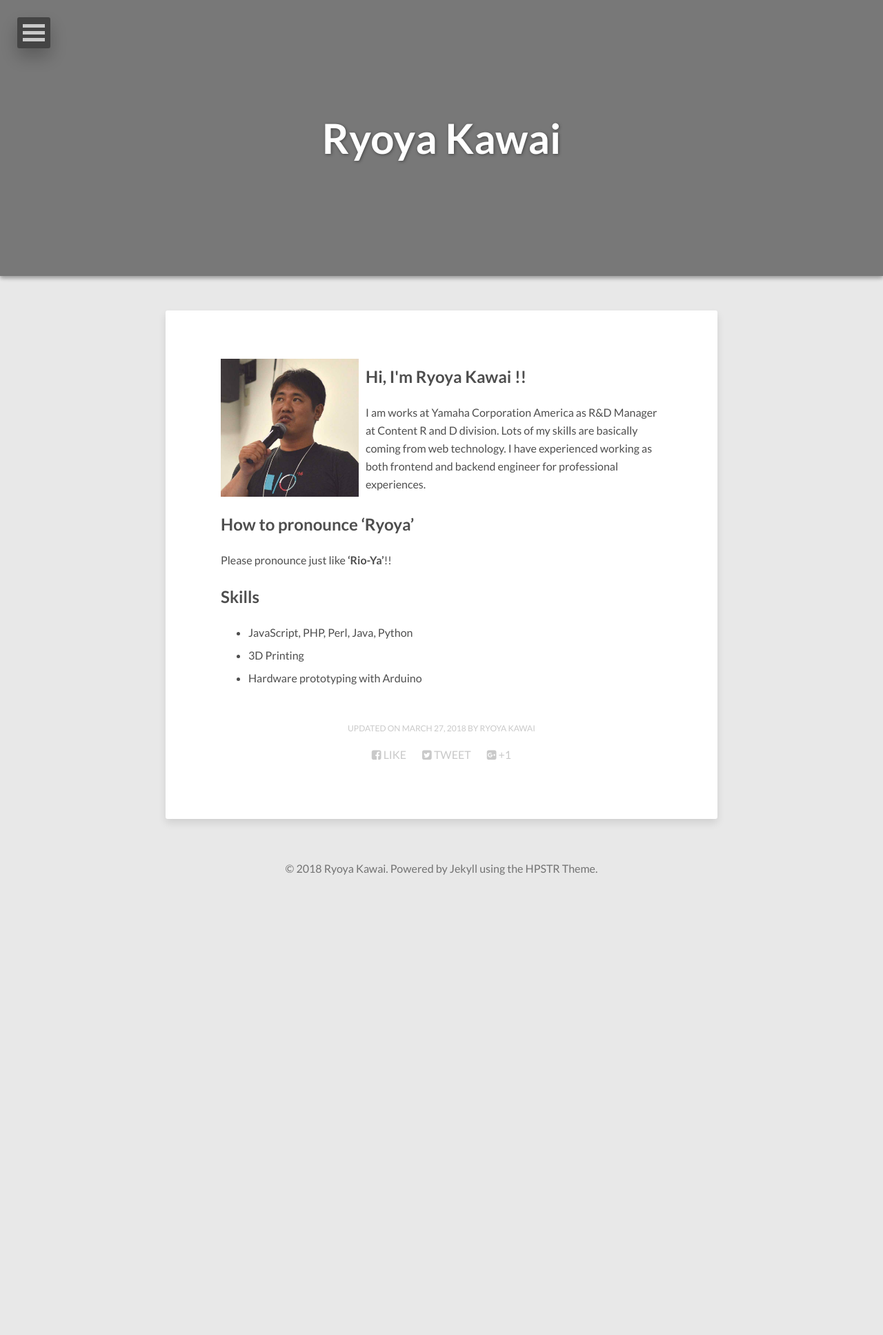
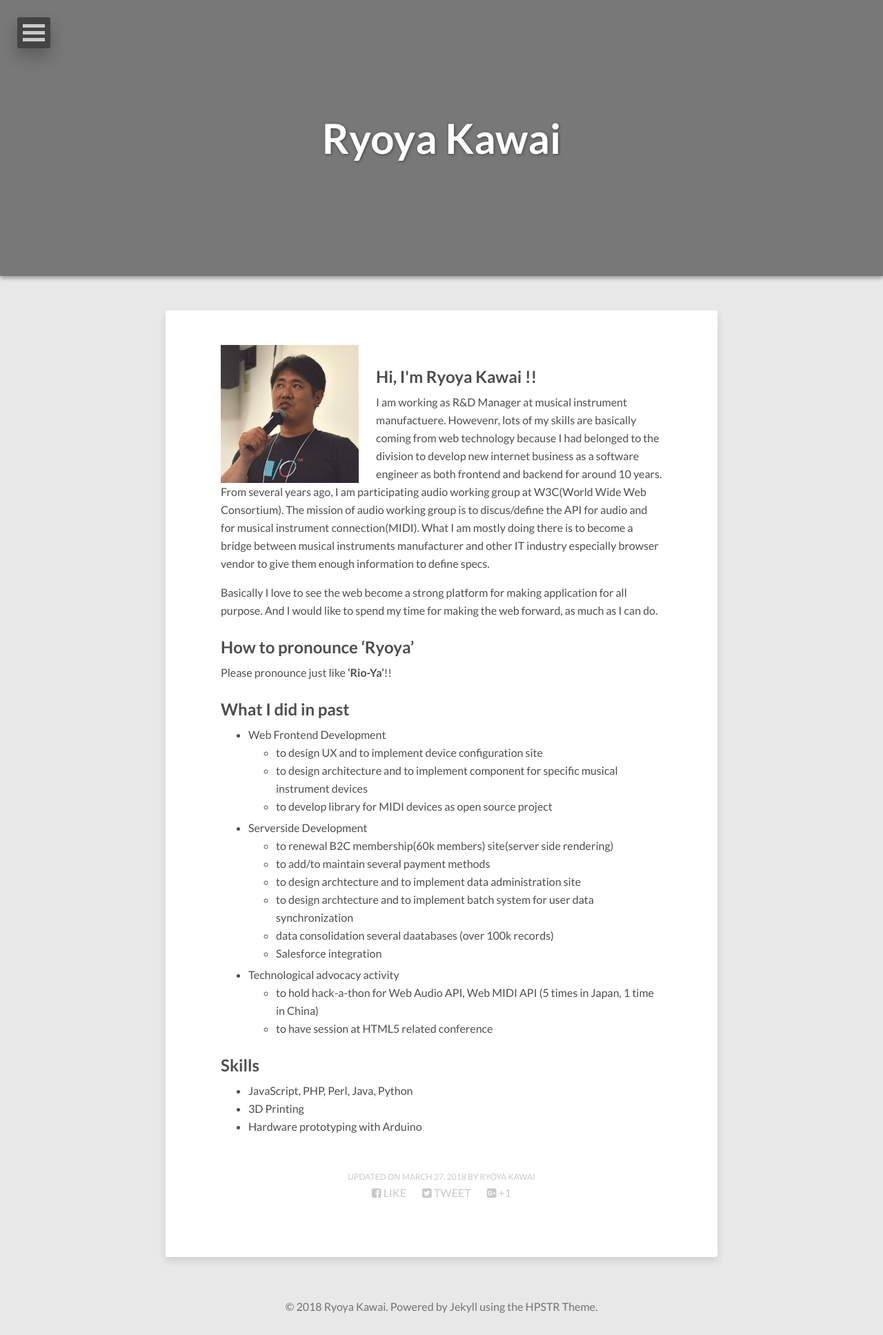
Before and after one commit to ryoyakawai/blog.ryoyakawai.com, a Jekyll site: the page built from about/index.md, in a window 1280 px wide. Shown: the whole page at 69% size. Built offline with Jekyll 4.4.1, drawn with Linux system fonts in a browser that asks for light colours; nearby versions of some CDN libraries; before the commit the page ends 1300 px from its top, so only the background shows below that.

```diff
--- a/_config.yml
+++ b/_config.yml
@@ -29,7 +29,7 @@
 background:
 
 # Analytics and webmaster tools stuff goes here
-google_analytics:
+google_analytics: 'UA-116678332-1'
 google_verify:
 # https://ssl.bing.com/webmaster/configure/verify/ownership Option 2 content= goes here
 #bing_verify:
--- a/about/index.md
+++ b/about/index.md
@@ -11,12 +11,45 @@
 
 <img class="about-profile" src="{{ site.url }}/images/avatar.jpg">
 <h2 class="hiryoya">Hi, I'm Ryoya Kawai !!</h2>
-I am works at Yamaha Corporation America as R&D Manager at Content R and D division. Lots of my skills are basically coming from web technology. I have experienced working as both frontend and backend engineer for professional experiences.
+I am working as R&D Manager at musical instrument manufactuere. Howevenr, lots of my skills are basically coming from web technology because I had belonged to the division to develop new internet business as a software engineer as both frontend and backend for around 10 years.
+From several years ago, I am participating audio working group at W3C(World Wide Web Consortium). The mission of audio working group is to discus/define the API for audio and for musical instrument connection(MIDI). What I am mostly doing there is to become a bridge between musical instruments manufacturer and other IT industry especially browser vendor to give them enough information to define specs.
+<br>
+
+Basically I love to see the web become a strong platform for making application for all purpose.
+And I would like to spend my time for making the web forward, as much as I can do.
 <br clear="left">
 
 ## How to pronounce 'Ryoya'
 Please pronounce just like **'Rio-Ya'**!!
 
+## What I did in past
+
+<ul>
+  <li>Web Frontend Development</li>
+  <ul>
+    <li>to design UX and to implement device configuration site</li>
+    <li>to design architecture and to implement component for specific musical instrument devices</li>
+    <li>to develop library for MIDI devices as open source project</li>
+  </ul>
+  <li>Serverside Development</li>
+  <ul>
+    <li>to renewal B2C membership(60k members) site(server side rendering)</li>
+    <li>to add/to maintain several payment methods</li>
+    <li>to design archtecture and to implement data administration site</li>
+    <li>to design archtecture and to implement batch system for user data synchronization</li>
+    <li>data consolidation several daatabases (over 100k records)</li>
+    <li>Salesforce integration</li>
+</ul>
+  <li>Technological advocacy activity</li>
+  <ul>
+    <li>to hold hack-a-thon for Web Audio API, Web MIDI API (5 times in Japan, 1 time in China)</li>
+    <li>to have session at HTML5 related conference</li>
+  </ul>
+</ul>
+
+
+
+
 ## Skills
 * JavaScript, PHP, Perl, Java, Python
 * 3D Printing
--- a/assets/css/aboutpage.css
+++ b/assets/css/aboutpage.css
@@ -1,7 +1,19 @@
 img.about-profile {
   width: 200px;
-  margin-right: 10px;
+  margin-right: 25px;
   float: left;
+}
+h2 {
+   margin: 20px 0 5px 0!important;
+}
+p {
+  margin-top: 0px;
+}
+ul {
+   margin: 0px 0px 5px 0px;
+}
+li {
+   margin: 0 !important;
 }
 
 @media screen and (max-width: 700px) {
--- a/assets/css/post.css
+++ b/assets/css/post.css
@@ -27,3 +27,6 @@
 img {
   margin: 3px 0 13px 0;
 }
+.image-bordered {
+  border: 1px solid #efefef;
+}
```
Also changed, not shown: _posts/2013-10-21-webmusic-hackathon.md (+1 -1 lines), assets/js/header-title-post-index.js (+6 -6 lines).
